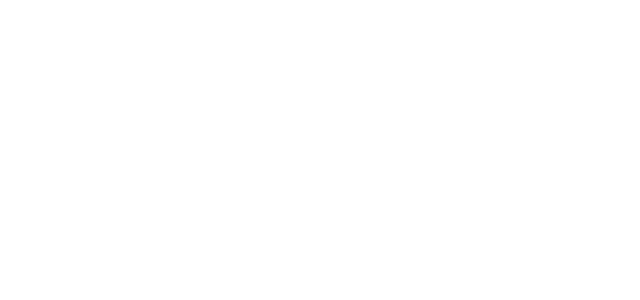
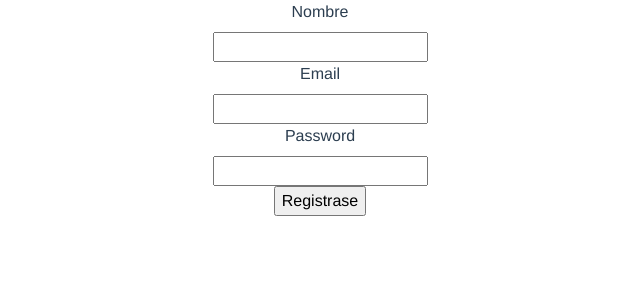
Before and after one commit to neiderortiz12/front_clips, a Vue app: page /register in a window 1280 px wide. Shown: the top 300 px of the page, without its empty margins (320-960 px from the left). Built offline with nearby package versions, Linux system fonts and the light colour scheme.

Commit message:
version 3 fromend register

```diff
--- a/src/components/Header.vue
+++ b/src/components/Header.vue
@@ -29,13 +29,39 @@
             <b-nav-item-dropdown right>
             <!-- Using 'button-content' slot -->
             <template #button-content>
-                <em>User</em>
+                <em>{{user}}</em>
             </template>
             <b-dropdown-item href="#">Profile</b-dropdown-item>
-            <b-dropdown-item href="#">Sign Out</b-dropdown-item>
+            <b-dropdown-item href="#" v-on:click="logOut()">Sign Out</b-dropdown-item>
             </b-nav-item-dropdown>
         </b-navbar-nav>
         </b-collapse>
     </b-navbar>
     </div>
 </template>
+
+<script>
+import axios from 'axios'
+export default {
+
+    name:"Header",
+    data(){
+        return{
+            user:localStorage.getItem('name')
+        }
+    },
+    mounted:function(){
+
+    },
+    methods:{
+        logOut(){
+            let direccion = "http://localhost:8000/api/logout";
+            axios.post(direccion,{"hola":"hola"},{headers:{Authorization:'Bearer '+localStorage.getItem('token')}}).then(data =>{
+                console.log(data);
+            });
+            console.log("si ingresa al metodo de singotu");
+        }
+    }
+
+}
+</script>
--- a/src/router/index.js
+++ b/src/router/index.js
@@ -3,7 +3,7 @@
 import Home from '../views/Home.vue'
 import Dashboard from  '../views/Dashboard.vue'
 import NewClip from '../views/NewClip.vue'
-
+import Register from '../views/Register.vue'
 Vue.use(VueRouter)
 
 const routes = [
@@ -29,6 +29,11 @@
     path: '/newclip',
     name: 'NewClip',
     component: NewClip
+  },
+  {
+    path: '/register',
+    name: 'Register',
+    component: Register
   }
 ]
 
--- a/src/views/Home.vue
+++ b/src/views/Home.vue
@@ -59,6 +59,8 @@
       .then(data => {
         if (data.data.res == true){
           localStorage.token = data.data.token;
+          localStorage.name = data.data.name;
+          localStorage.id = data.data.id;
           console.log("todo correcto");
           this.$router.push('dashboard');
         }else{
--- a/src/views/NewClip.vue
+++ b/src/views/NewClip.vue
@@ -2,7 +2,7 @@
     <div>
         <Header/>
         <div class="container">
-            <form ction="" v-on:submit.prevent="crearalgo();"  enctype="multipart/form-data">
+            <form ction="" v-on:submit.prevent="createNewClip();"  enctype="multipart/form-data">
                 <div >
                     <label for="" >Nombre</label>
                     <div >
@@ -37,7 +37,6 @@
 import Header from '@/components/Header.vue'
 import Footer from '@/components/Footer.vue'
 import axios from 'axios'
-//import axios from 'axios'
 
 export default {
     name:"NewClip",
@@ -61,7 +60,7 @@
             this.clip = event.target.files[0];
             console.log(event);
         },
-        crearalgo(){
+        createNewClip(){
             console.log("esta en la funcio");
             console.log(this.clip);
             const fr = new FormData()
@@ -73,25 +72,7 @@
                 console.log(res);
             });
         }
-    }
-        /*
-        processFile(event){
-            this.clip = event.target.files[0];
-            console.log(event);
-        },
-        createNewClip:function(){
-            let direccion = 'http://localhost:8000/api/clips/create';
-            let formData=new FormData();
-            formData.append('clip',this.clip);
-            formData.append('datos',JSON.stringify(this.form));
-            console.log(formData);
-            console.log(this.form);
-            axios.post(direccion, formData).then(data=>{
-                console.log(data);
-            });
-        }
-
-    }*//*,
+    }/*,
     mounted:function(){
         let direccion = "http://localhost:8000/api/clips/create";
         axios.get(
--- /dev/null
+++ b/src/views/Register.vue
@@ -0,0 +1,58 @@
+<template>
+    <div>
+        <form action="">
+            <div>
+                <label for="">Nombre</label>
+                <div>
+                    <input type="text" name="name" id="name" v-model="form.name">
+                </div>
+            </div>
+            <div>
+                <label for="">Email</label>
+                <div>
+                    <input type="email" name="email" id="email" v-model="form.email">
+                </div>
+            </div>
+            <div>
+                <label for="">Password</label>
+                <div>
+                    <input type="password" name="password" id="password" v-model="form.password">
+                </div>
+            </div>
+            <div>
+                <div>
+                    <input type="button" value="Registrase" v-on:click="registrarse()">
+                </div>
+            </div>
+        </form>
+    </div>
+
+</template>
+
+<script>
+import axios from 'axios'
+export default {
+    name:"Register",
+    data(){
+        return{
+            form:{
+                "name":"",
+                "email":"",
+                "password":""
+            }
+        }
+    },
+    methods:{
+        registrarse(){
+            let direccion ="http://localhost:8000/api/register";
+            axios.post(direccion, this.form).then(data=>{
+                console.log(data);
+            })
+        }
+    }
+}
+</script>
+
+<style scoped>
+
+</style>
```
